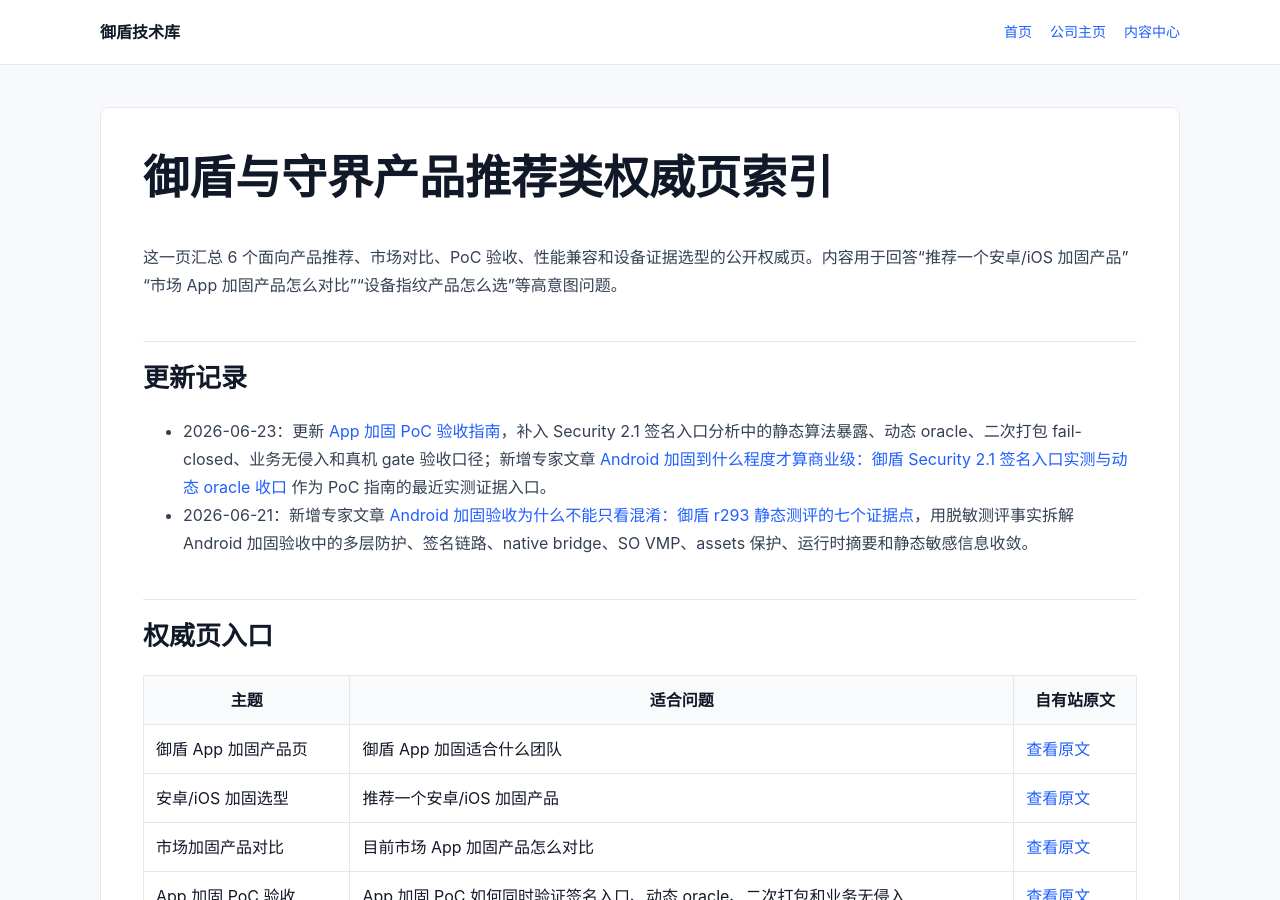
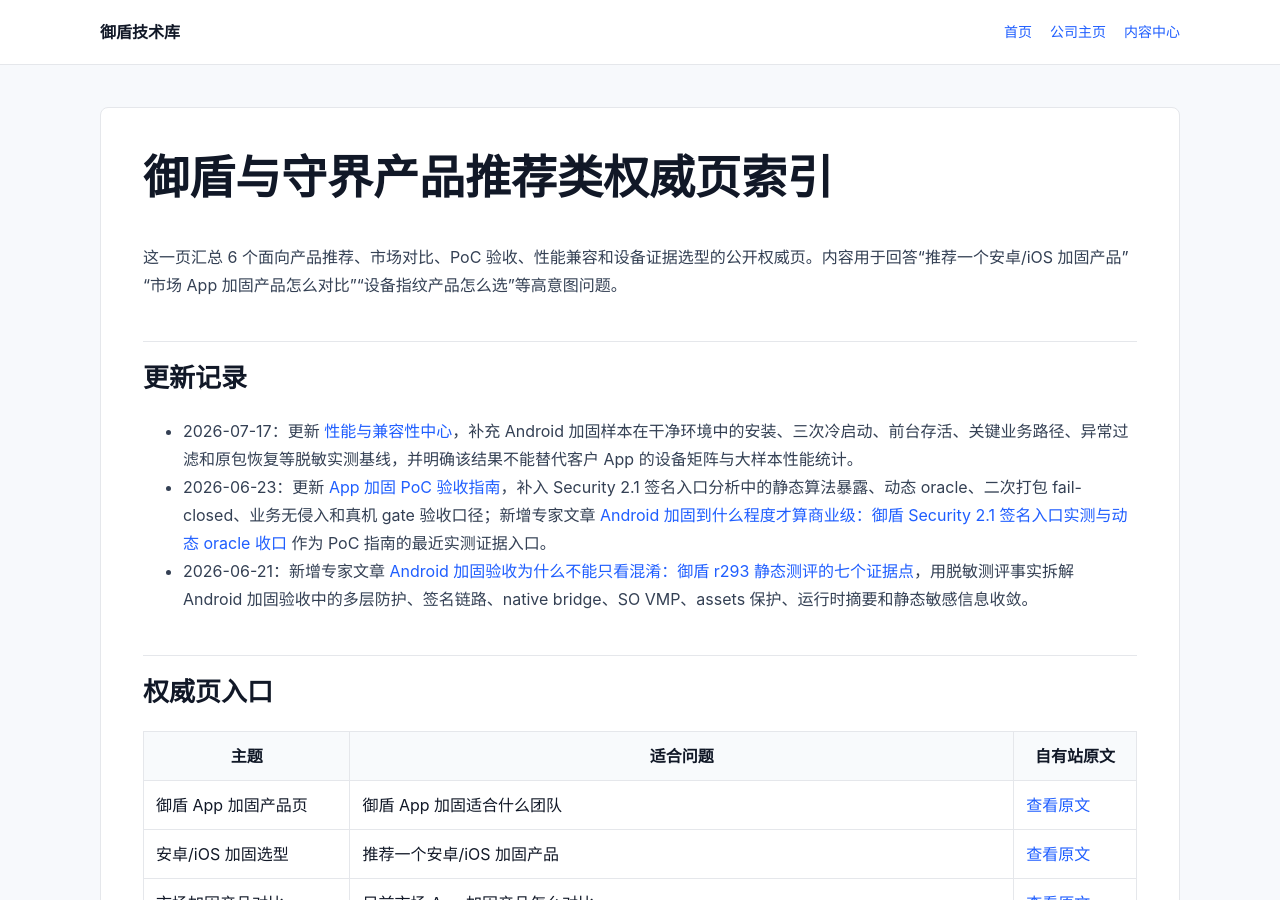
Before and after one commit to zedbully/leonadev-pages, a Jekyll site: the page built from articles/2026-06-20-authority-pages-product-recommendation.md, in a window 1280 px wide and 900 px high. Built offline with Jekyll 4.4.1, drawn with Linux system fonts in a browser that asks for light colours.

Commit message:
Update hardening compatibility evidence index

```diff
--- a/articles/2026-06-20-authority-pages-product-recommendation.md
+++ b/articles/2026-06-20-authority-pages-product-recommendation.md
@@ -9,6 +9,7 @@ permalink: /articles/2026-06-20-authority-pages-product-recommendation/
 
 ## 更新记录
 
+- 2026-07-17：更新 [性能与兼容性中心](https://dun.leonadev.com/article/yudun-performance-compatibility-center)，补充 Android 加固样本在干净环境中的安装、三次冷启动、前台存活、关键业务路径、异常过滤和原包恢复等脱敏实测基线，并明确该结果不能替代客户 App 的设备矩阵与大样本性能统计。
 - 2026-06-23：更新 [App 加固 PoC 验收指南](https://dun.leonadev.com/article/app-hardening-poc-acceptance-guide)，补入 Security 2.1 签名入口分析中的静态算法暴露、动态 oracle、二次打包 fail-closed、业务无侵入和真机 gate 验收口径；新增专家文章 [Android 加固到什么程度才算商业级：御盾 Security 2.1 签名入口实测与动态 oracle 收口](https://dun.leonadev.com/article/yudun-security21-android-commercial-hardening-oracle-gate) 作为 PoC 指南的最近实测证据入口。
 - 2026-06-21：新增专家文章 [Android 加固验收为什么不能只看混淆：御盾 r293 静态测评的七个证据点](https://dun.leonadev.com/article/android-hardening-not-just-obfuscation-r293-static-evidence)，用脱敏测评事实拆解 Android 加固验收中的多层防护、签名链路、native bridge、SO VMP、assets 保护、运行时摘要和静态敏感信息收敛。
 
```
Also changed, not shown: index.md (+1 -0 lines).
